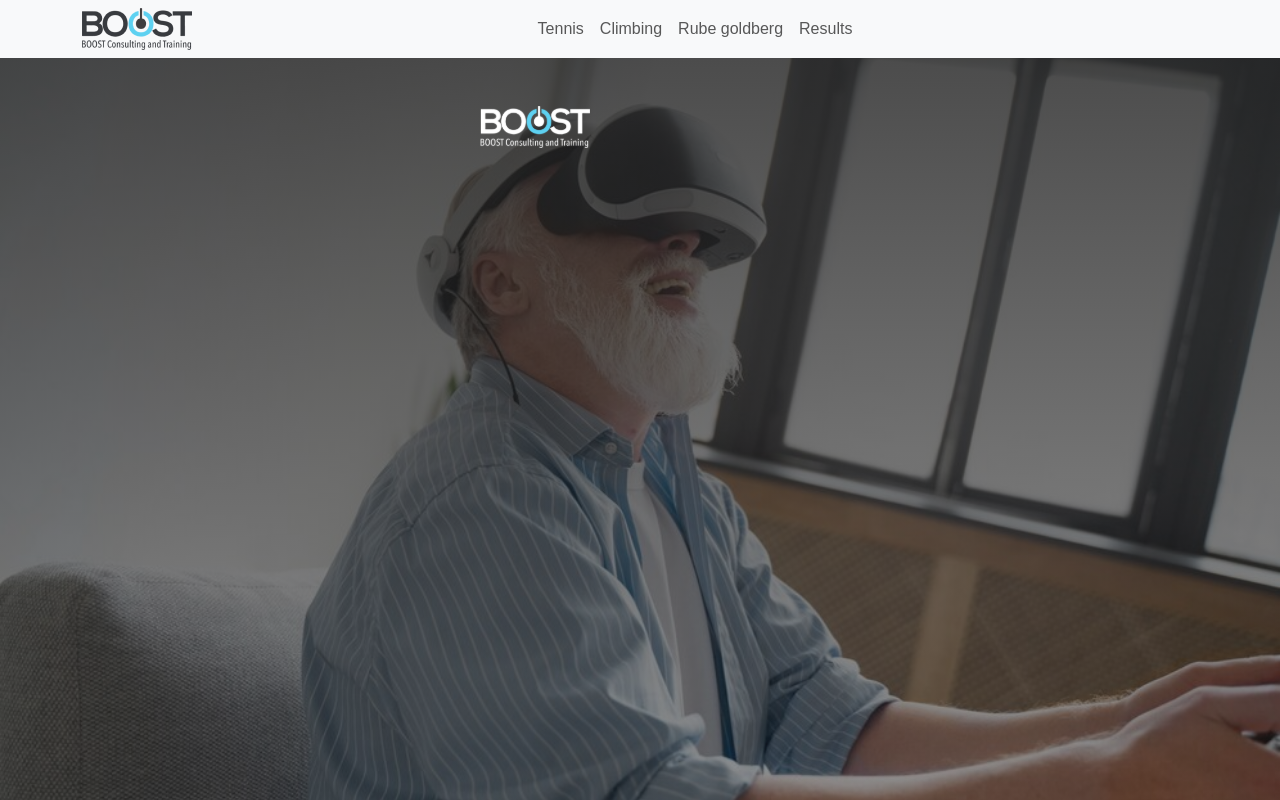
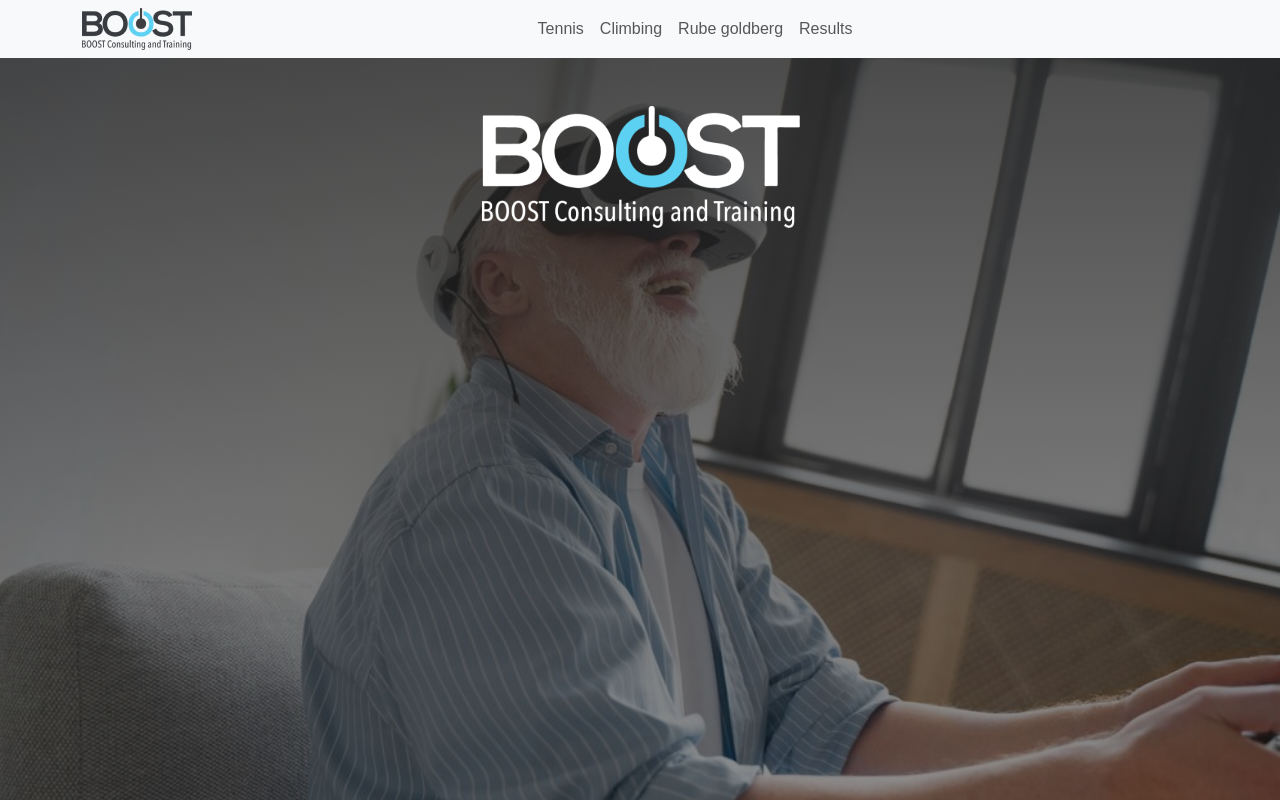
Before and after one commit to Mohamed-Ahmed10/score, a React (Vite) app: page / in a window 1280 px wide. Built offline with nearby package versions, Linux system fonts and the light colour scheme.

Commit message:
Edit image

```diff
--- a/src/views/Home.jsx
+++ b/src/views/Home.jsx
@@ -3,7 +3,7 @@
 export default function Home() {
     return (
         <div className="w-25 mx-auto mt-4 pt-4">
-            <img className="img-fluid" src={logo} alt="Logo" />
+            <img className="w-100" src={logo} alt="Logo" />
         </div>
     )
 }
```
